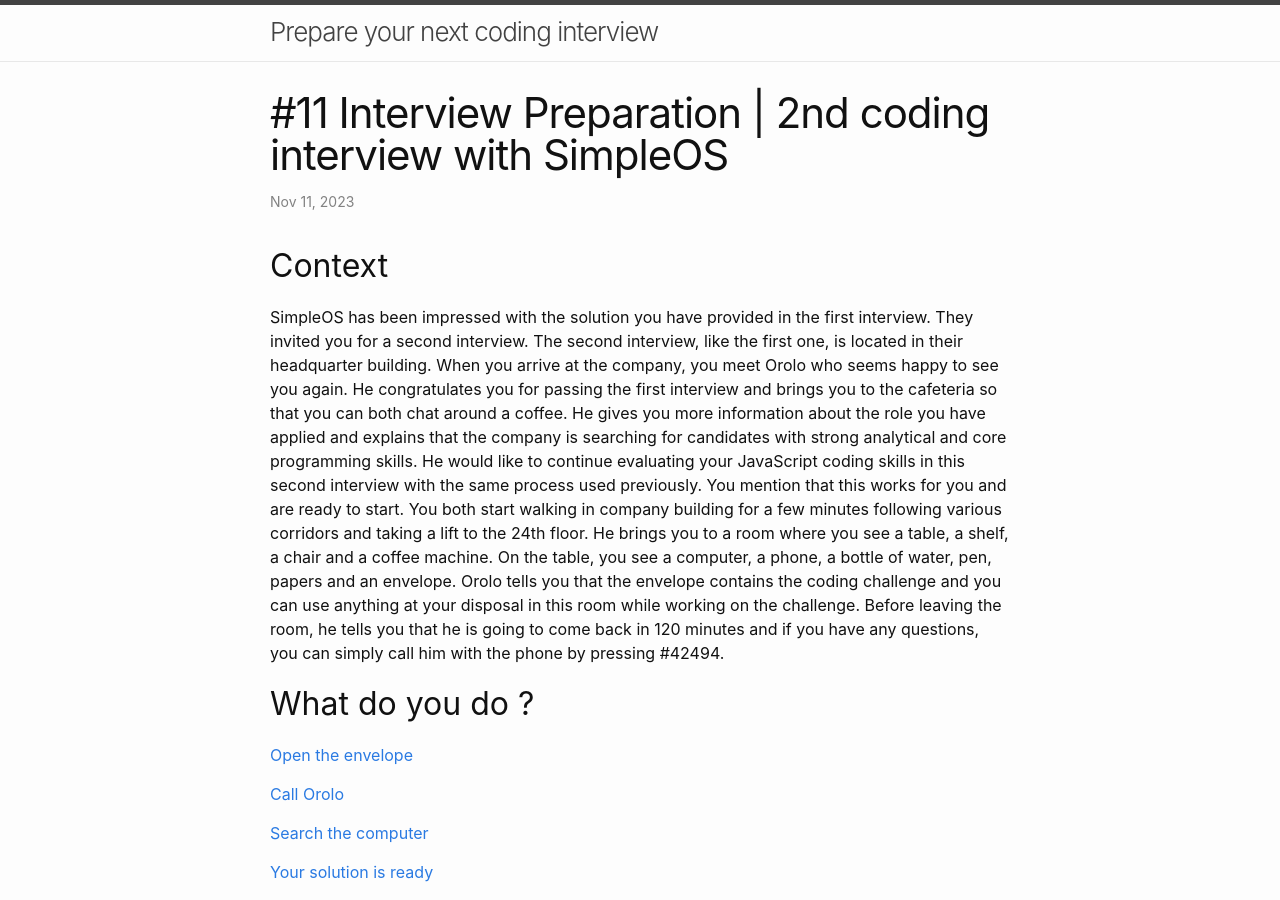
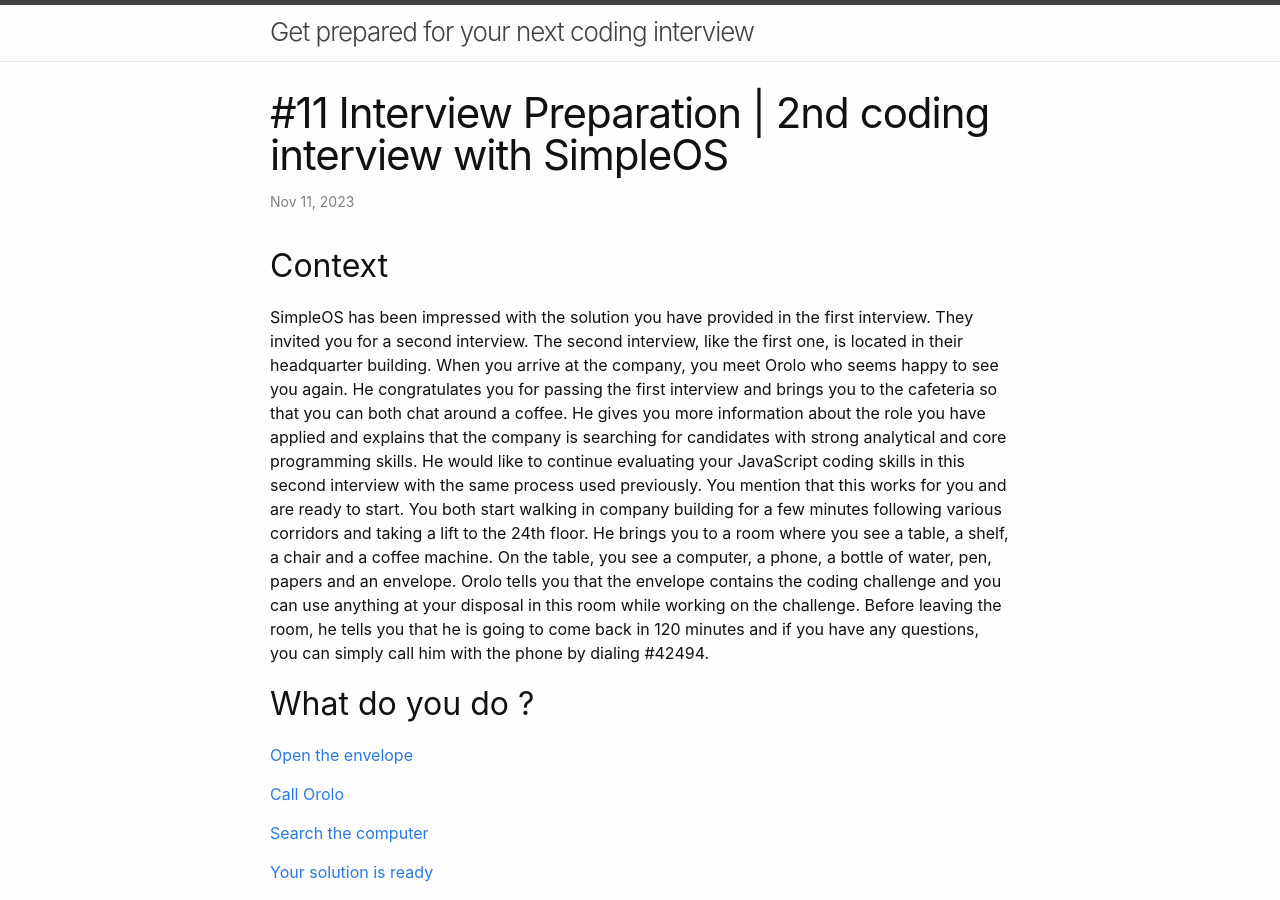
Before and after one commit to assadnavi/assadnavi.github.io, a Jekyll site: the page built from _posts/2023-11-11-interview-preparation-simpleos-2.md, in a window 1280 px wide and 900 px high. Built offline with Jekyll 4.4.1, drawn with Linux system fonts in a browser that asks for light colours; some of the changed text lies outside the part shown.

Commit message:
added meta description

````diff
--- a/_config.yml
+++ b/_config.yml
@@ -19,7 +19,7 @@
 # in the templates via {{ site.myvariable }}.
 
 google_analytics: G-C9WYP6B631
-title: Prepare your next coding interview
+title: Get prepared for your next coding interview
 email:
 description: >- # this means to ignore newlines until "baseurl:"
   This website is aiming to provide coding challenges to prepare programmers to corporate coding interviews.
--- a/_posts/2023-11-11-interview-preparation-simpleos-2.md
+++ b/_posts/2023-11-11-interview-preparation-simpleos-2.md
@@ -1,12 +1,13 @@
 ---
 layout: post
 title:  "#11 Interview Preparation | 2nd coding interview with SimpleOS"
+description: Get prepared for your next coding interview by solving real software challenges with this interactive fiction.
 date:   2023-11-11 00:00:00 +0000
 published: true
 ---
 ## Context
 
-SimpleOS has been impressed with the solution you have provided in the first interview. They invited you for a second interview. The second interview, like the first one, is located in their headquarter building. When you arrive at the company, you meet Orolo who seems happy to see you again. He congratulates you for passing the first interview and brings you to the cafeteria so that you can both chat around a coffee. He gives you more information about the role you have applied and explains that the company is searching for candidates with strong analytical and core programming skills. He would like to continue evaluating your JavaScript coding skills in this second interview with the same process used previously. You mention that this works for you and are ready to start. You both start walking in company building for a few minutes following various corridors and taking a lift to the 24th floor. He brings you to a room where you see a table, a shelf, a chair and a coffee machine. On the table, you see a computer, a phone, a bottle of water, pen, papers and an envelope. Orolo tells you that the envelope contains the coding challenge and you can use anything at your disposal in this room while working on the challenge. Before leaving the room, he tells you that he is going to come back in 120 minutes and if you have any questions, you can simply call him with the phone by pressing #42494.
+SimpleOS has been impressed with the solution you have provided in the first interview. They invited you for a second interview. The second interview, like the first one, is located in their headquarter building. When you arrive at the company, you meet Orolo who seems happy to see you again. He congratulates you for passing the first interview and brings you to the cafeteria so that you can both chat around a coffee. He gives you more information about the role you have applied and explains that the company is searching for candidates with strong analytical and core programming skills. He would like to continue evaluating your JavaScript coding skills in this second interview with the same process used previously. You mention that this works for you and are ready to start. You both start walking in company building for a few minutes following various corridors and taking a lift to the 24th floor. He brings you to a room where you see a table, a shelf, a chair and a coffee machine. On the table, you see a computer, a phone, a bottle of water, pen, papers and an envelope. Orolo tells you that the envelope contains the coding challenge and you can use anything at your disposal in this room while working on the challenge. Before leaving the room, he tells you that he is going to come back in 120 minutes and if you have any questions, you can simply call him with the phone by dialing #42494.
 
 <span id="menu"></span>
 
@@ -20,11 +21,11 @@ SimpleOS has been impressed with the solution you have provided in the first int
 
 [Your solution is ready](#solution)
 
-<img src="/assets/sep_1.png"/>
-<img src="/assets/sep_1.png"/>
-<img src="/assets/sep_1.png"/>
-<img src="/assets/sep_1.png"/>
-<img src="/assets/sep_1.png"/>
+<img src="https://www.interviewpuzzler.com/assets/sep_1.png"/>
+<img src="https://www.interviewpuzzler.com/assets/sep_1.png"/>
+<img src="https://www.interviewpuzzler.com/assets/sep_1.png"/>
+<img src="https://www.interviewpuzzler.com/assets/sep_1.png"/>
+<img src="https://www.interviewpuzzler.com/assets/sep_1.png"/>
 
 <span id="open-envelope"></span>
 
@@ -96,11 +97,11 @@ root
 
 [Back to your actions](#menu)
 
-<img src="/assets/sep_2.png"/>
-<img src="/assets/sep_2.png"/>
-<img src="/assets/sep_2.png"/>
-<img src="/assets/sep_2.png"/>
-<img src="/assets/sep_2.png"/>
+<img src="https://www.interviewpuzzler.com/assets/sep_2.png"/>
+<img src="https://www.interviewpuzzler.com/assets/sep_2.png"/>
+<img src="https://www.interviewpuzzler.com/assets/sep_2.png"/>
+<img src="https://www.interviewpuzzler.com/assets/sep_2.png"/>
+<img src="https://www.interviewpuzzler.com/assets/sep_2.png"/>
 
 <span id="call-orolo"></span>
 
@@ -114,11 +115,11 @@ After reading the question in the envelope, you have some doubt about which sort
 
 [Back to your actions](#menu)
 
-<img src="/assets/sep_3.png"/>
-<img src="/assets/sep_3.png"/>
-<img src="/assets/sep_3.png"/>
-<img src="/assets/sep_3.png"/>
-<img src="/assets/sep_3.png"/>
+<img src="https://www.interviewpuzzler.com/assets/sep_3.png"/>
+<img src="https://www.interviewpuzzler.com/assets/sep_3.png"/>
+<img src="https://www.interviewpuzzler.com/assets/sep_3.png"/>
+<img src="https://www.interviewpuzzler.com/assets/sep_3.png"/>
+<img src="https://www.interviewpuzzler.com/assets/sep_3.png"/>
 
 
 <span id="search-the-computer"></span>
@@ -163,11 +164,11 @@ function sortSubfolders(arr) {
 
 [Back to your actions](#menu)
 
-<img src="/assets/sep_4.png"/>
-<img src="/assets/sep_4.png"/>
-<img src="/assets/sep_4.png"/>
-<img src="/assets/sep_4.png"/>
-<img src="/assets/sep_4.png"/>
+<img src="https://www.interviewpuzzler.com/assets/sep_4.png"/>
+<img src="https://www.interviewpuzzler.com/assets/sep_4.png"/>
+<img src="https://www.interviewpuzzler.com/assets/sep_4.png"/>
+<img src="https://www.interviewpuzzler.com/assets/sep_4.png"/>
+<img src="https://www.interviewpuzzler.com/assets/sep_4.png"/>
 
 
 <span id="solution"></span>
@@ -218,10 +219,4 @@ function sort_asc(f) {
 }
 ```
 
-[Back to your actions](#menu)
-
-<img src="/assets/sep_5.png"/>
-<img src="/assets/sep_5.png"/>
-<img src="/assets/sep_5.png"/>
-<img src="/assets/sep_5.png"/>
-<img src="/assets/sep_5.png"/>
+For more articles, you can visit [www.interviewpuzzler.com](https://www.interviewpuzzler.com)
--- a/index.markdown
+++ b/index.markdown
@@ -7,6 +7,6 @@ title: ""
 #list_title: "Posts"
 #canonical_url: 'https://www.interviewpuzzler.com/index.html'
 ---
-This website aims to present coding challenges for readers willing to prepare for professional coding interviews. For each challenge, a solution is explained and its implementation is presented to allow the reader to compare his or her solution. Mostly, the solutions are implemented in *JavaScript* using, when possible, the functional programming principles (FP). In most cases, the solution logic is language agnostic meaning that the code can easily be translated to another programming language. The challenges are designed to be interactive and aim to simulate the evaluation procedures used by corporations. The simulation covers topics such as *Code Writing*, *Code Comprehension* and *Code Completion*. See below the challenges.
+This website aims to present coding challenges for readers willing to prepare for professional coding interviews. For each challenge, a solution is explained and its implementation is presented to allow the reader to compare his or her solution. Mostly, the solutions are implemented in *JavaScript* using, when possible, the functional programming principles (FP). In most cases, the solution logic is language agnostic meaning that the code can easily be translated to another programming language. The challenges are designed to be interactive and aim to simulate the evaluation procedures used by corporations. The simulation covers topics such as *Code Writing*, *Code Comprehension* and *Code Completion*.
 
 <br/>
````
Also changed, not shown: _posts/2023-11-01-interview-preparation-simpleos-1.md (+43 -36 lines), assets/sep_2.png, assets/sep_5.png (deleted).
